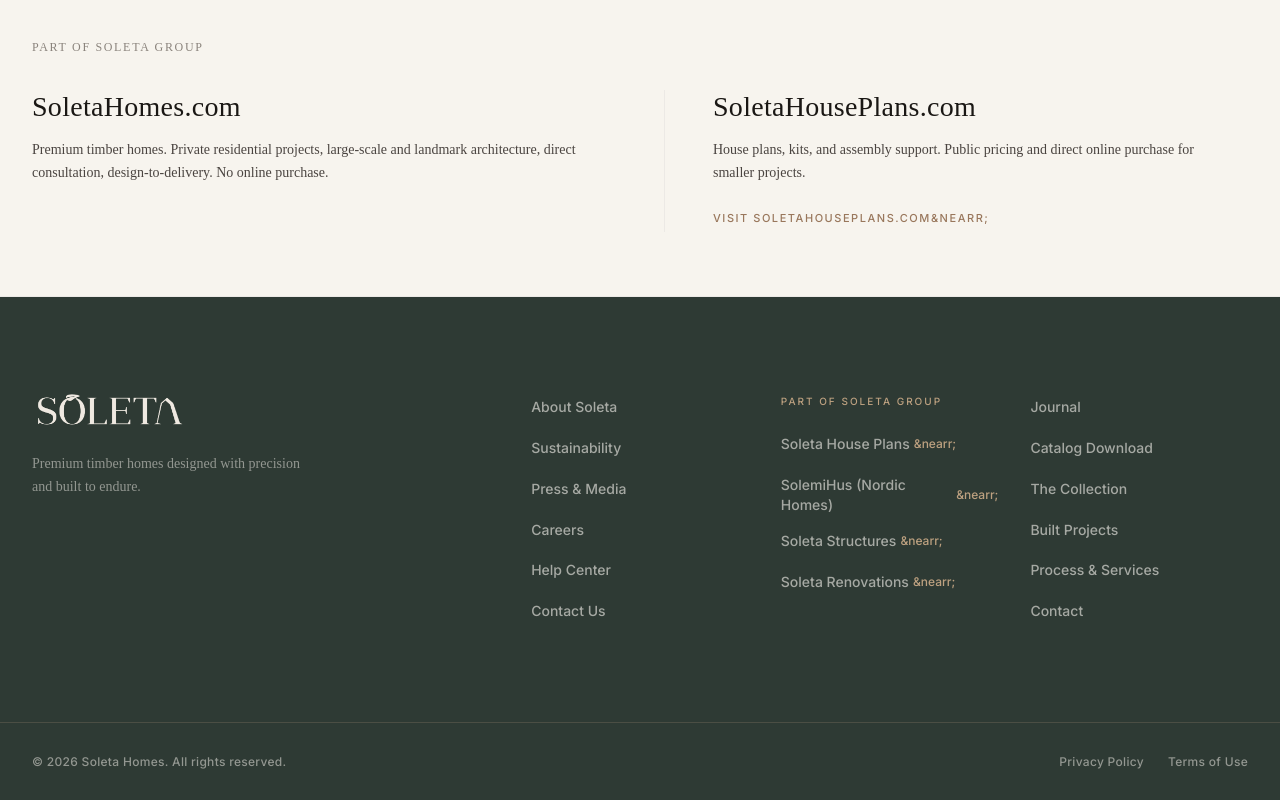
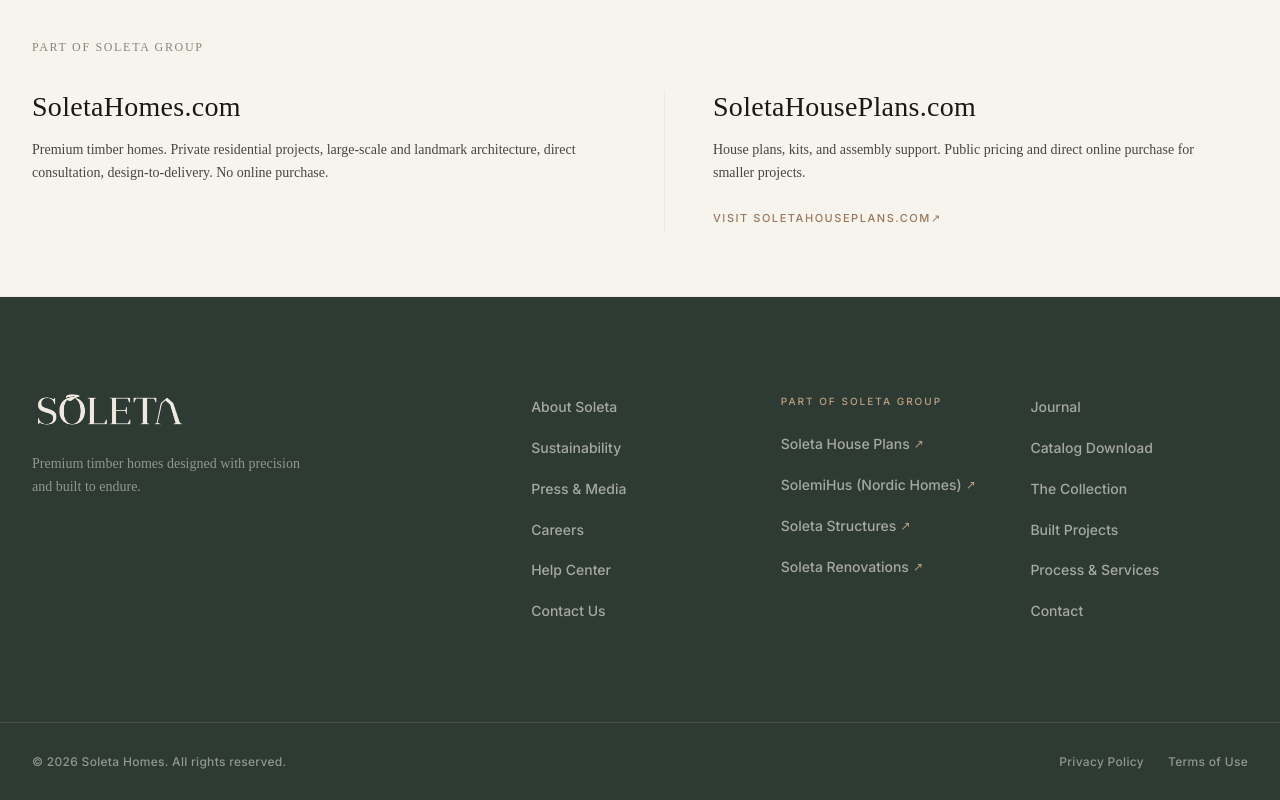
Before and after one commit to soleta-zeroenergy/Site-ul-soletahomes, a Next.js app: page / in a window 1280 px wide. Shown: the part 8386-9186 px from the top of the page. Built offline with nearby package versions, Linux system fonts and the light colour scheme.

Commit message:
Fix external link arrow rendering

```diff
--- a/components/layout/Footer.tsx
+++ b/components/layout/Footer.tsx
@@ -58,7 +58,7 @@
                           aria-hidden="true"
                           className="text-xs text-[var(--soleta-gold)]"
                         >
-                          &nearr;
+                          &#8599;
                         </span>
                       </a>
                     ) : (
--- a/components/sections/SoletaGroupBridge.tsx
+++ b/components/sections/SoletaGroupBridge.tsx
@@ -46,7 +46,7 @@
               rel="noopener noreferrer"
               className="mt-6 inline-flex font-ui text-[0.6875rem] font-medium uppercase tracking-[0.14em] text-[var(--color-brand)] transition-opacity duration-200 hover:opacity-70"
             >
-              VISIT SOLETAHOUSEPLANS.COM <span aria-hidden="true">&nearr;</span>
+              VISIT SOLETAHOUSEPLANS.COM <span aria-hidden="true">&#8599;</span>
             </a>
           </div>
         </div>
```
